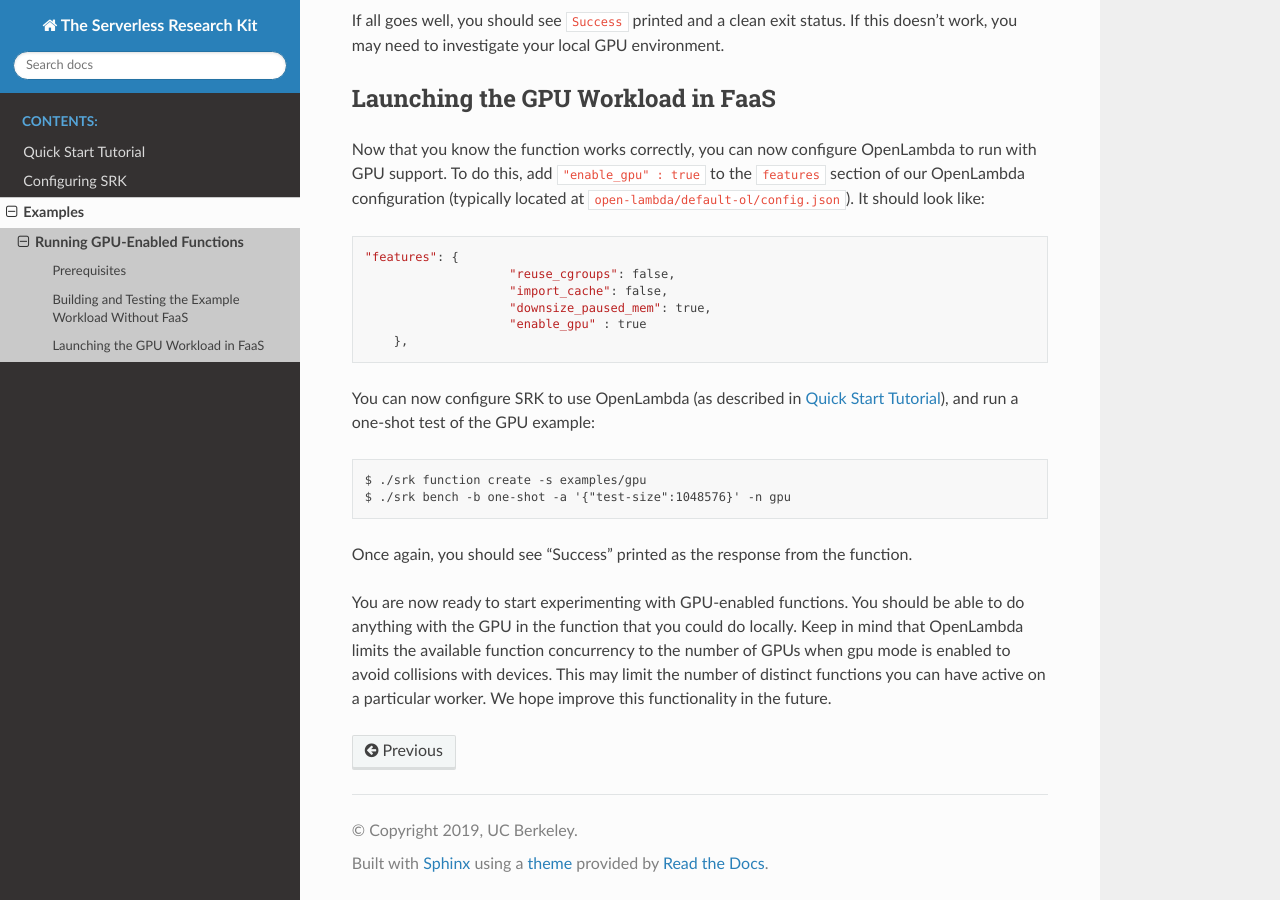
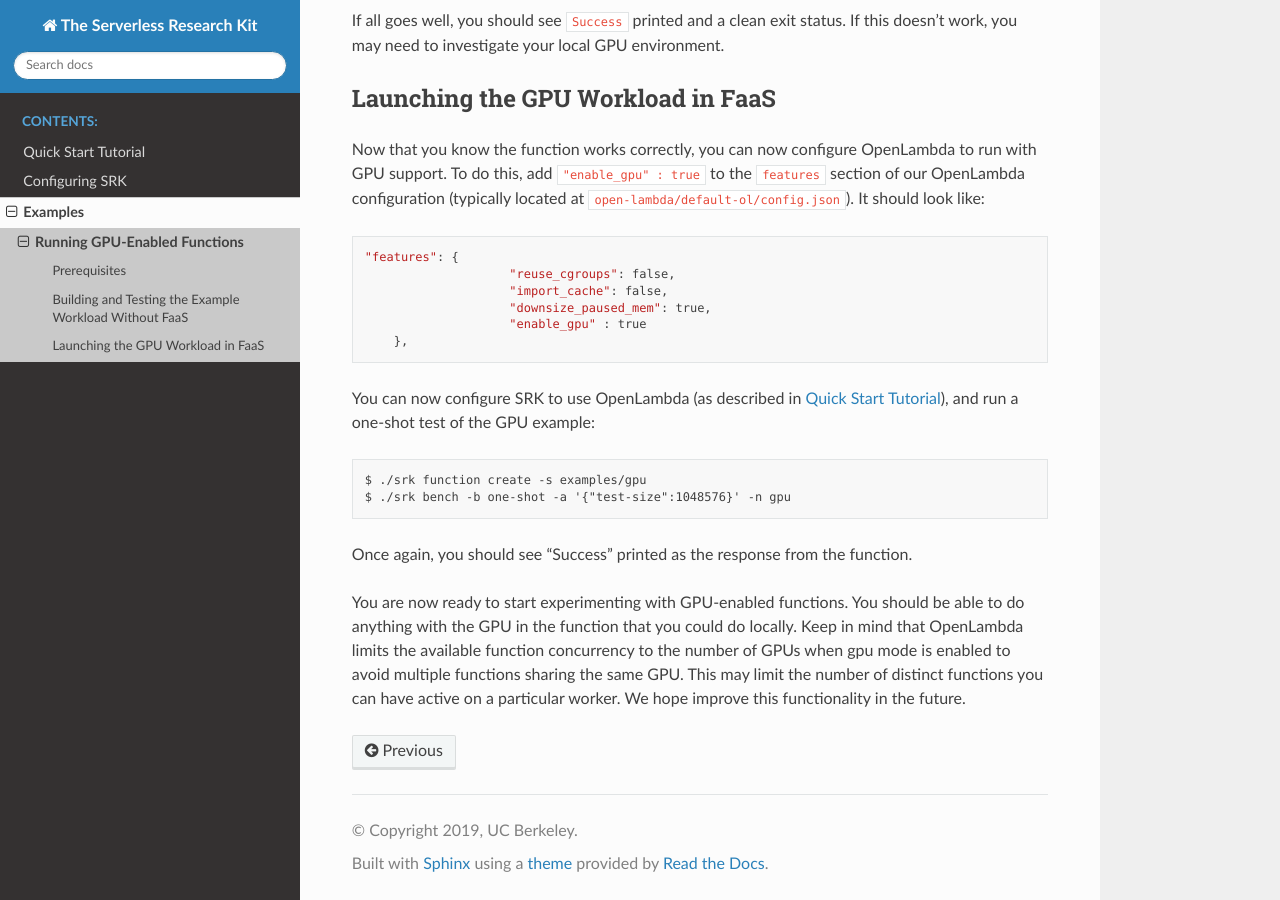
Before and after one commit to serverlessresearch/srk, a Sphinx documentation site: the page built from docs/source/Examples/GPU.rst, in a window 1280 px wide and 900 px high, scrolled down 676 px. Built offline with Sphinx 7.4.7 and the Read the Docs theme 2.0.0, drawn with Linux system fonts in a browser that asks for light colours.

Commit message:
Minor gramatical fixes to GPU documentation.

```diff
--- a/docs/source/Examples/GPU.rst
+++ b/docs/source/Examples/GPU.rst
@@ -65,6 +65,6 @@ Once again, you should see "Success" printed as the response from the function.
 You are now ready to start experimenting with GPU-enabled functions. You should
 be able to do anything with the GPU in the function that you could do locally.
 Keep in mind that OpenLambda limits the available function concurrency to the
-number of GPUs when gpu mode is enabled to avoid collisions with devices. This
-may limit the number of distinct functions you can have active on a particular
-worker. We hope improve this functionality in the future.
+number of GPUs when gpu mode is enabled to avoid multiple functions sharing the
+same GPU. This may limit the number of distinct functions you can have active
+on a particular worker. We hope improve this functionality in the future.
```
Also changed, not shown: examples/gpu/README.md.
